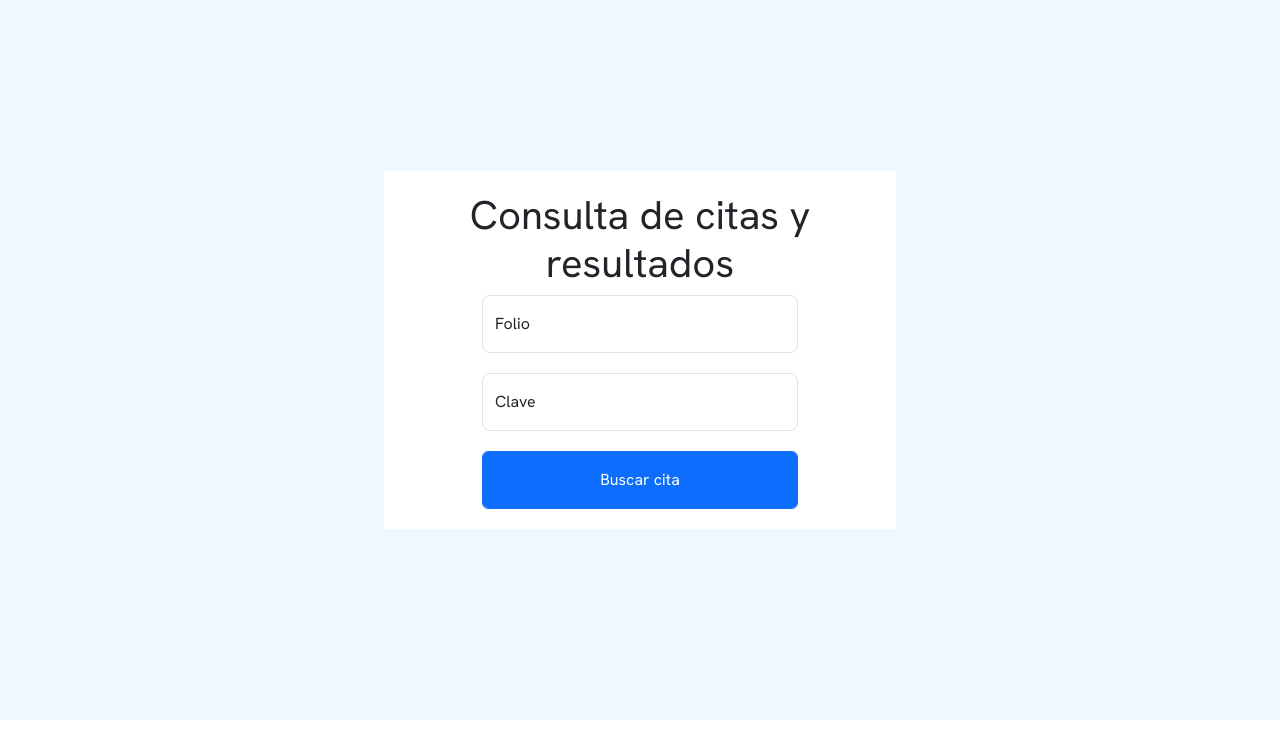
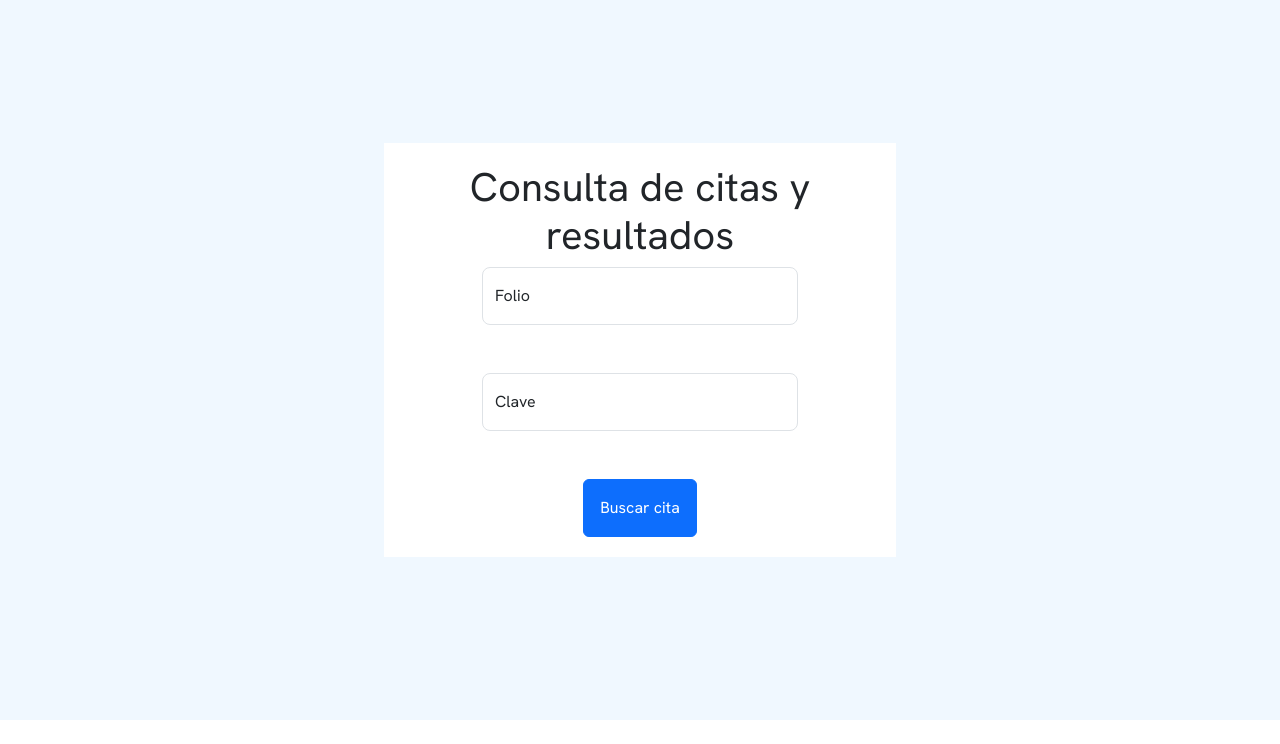
Before and after one commit to YosefhKNT/LaboratoriosGMS, a PHP site: page /tcpdf/archives/consultaCita.php in a window 1280 px wide. Shown: the part 56-800 px from the top of the page. Run offline with PHP 8.4, Linux system fonts and the light colour scheme.

Commit message:
Modificacion de diseño en infoCitas.php

```diff
--- a/archives/consultaCita.php
+++ b/archives/consultaCita.php
@@ -20,7 +20,7 @@ if (isset($_POST['ConsultarCita'])) {
         header("Location: infoCitas.php");
     } else {
         // Inicio de sesión fallido
-        echo "Folio y/o clave incorrectos";
+        // echo "Folio y/o clave incorrectos";
     }
 }
 ?>
@@ -40,33 +40,67 @@ if (isset($_POST['ConsultarCita'])) {
     <?php
     include("../Plantillas/nav.html");
     ?>
-    <div class="contenedor" id="contene" onload="document.body.classList.add('animate__animated', 'animate__fadeInDown');">
+    <div class="contenedor" id="contene"">
 
 
         <!----------------------------------CONSULTA DE CITAS Y RESULTADOS------------------------------------>
         <div class="form-container" id="consulta_cita">
             <h1>Consulta de citas y resultados</h1>
 
-            <form action="" method="post" class="text-center mx-5">
+            <form class="text-center mx-5 needs-validation" novalidate action="#" method="post">
 
-                <div class=" form-floating mb-3">
-                    <input class="form-control form-control-lg" type="text" name="folio" placeholder="Folio">
+                <div class=" form-floating mb-5">
+                    <input class="form-control form-control-lg" type="text" name="folio" placeholder="Folio" pattern="[0-9]{1,100}" required>
                     <label for="Folio">Folio</label>
+                    <div class="valid-tooltip">
+                        Folio correcto
+                    </div>
+                    <div class="invalid-tooltip">
+                        Escriba su Folio (Solo numeros)
+                    </div>
                 </div>
 
-                <div class="form-floating mb-3">
-                    <input class="form-control form-control-lg" type="password" name="clave" placeholder="Clave">
+                <div class="form-floating mb-5">
+                    <input class="form-control form-control-lg" type="password" name="clave" placeholder="Clave" pattern="[0-9a-zA-Z]{8}" required>
                     <label for="Clave">Clave</label>
+                    <div class="valid-tooltip">
+                        Clave correcta
+                    </div>
+                    <div class="invalid-tooltip">
+                        Escriba su Clave (8 letras)
+                    </div>
                 </div>
 
                 <div class="text-center">
-                    <input class="form-control btn btn-primary p-3" type="submit" name="ConsultarCita" value="Buscar cita">
+                    <input class="btn btn-primary p-3" type="submit" name="ConsultarCita" value="Buscar cita">
                 </div>
             </form>
 
         </div>
 
     </div>
+    <!-- Tooltips -->
+    <script>
+        // Example starter JavaScript for disabling form submissions if there are invalid fields
+        (() => {
+            'use strict'
+
+            // Fetch all the forms we want to apply custom Bootstrap validation styles to
+            const forms = document.querySelectorAll('.needs-validation')
+
+            // Loop over them and prevent submission
+            Array.from(forms).forEach(form => {
+                form.addEventListener('submit', event => {
+                    if (!form.checkValidity()) {
+                        event.preventDefault()
+                        event.stopPropagation()
+                    }
+
+                    form.classList.add('was-validated')
+                }, false)
+            })
+        })()
+    </script>
     <script src="../bootstrap/js/bootstrap.min.js"></script>
 </body>
 
```
Also changed, not shown: archives/hacerCita.php (+6 -3 lines), archives/infoCitas.php (+25 -50 lines), styles/stylesCitas.css (+13 -0 lines).
